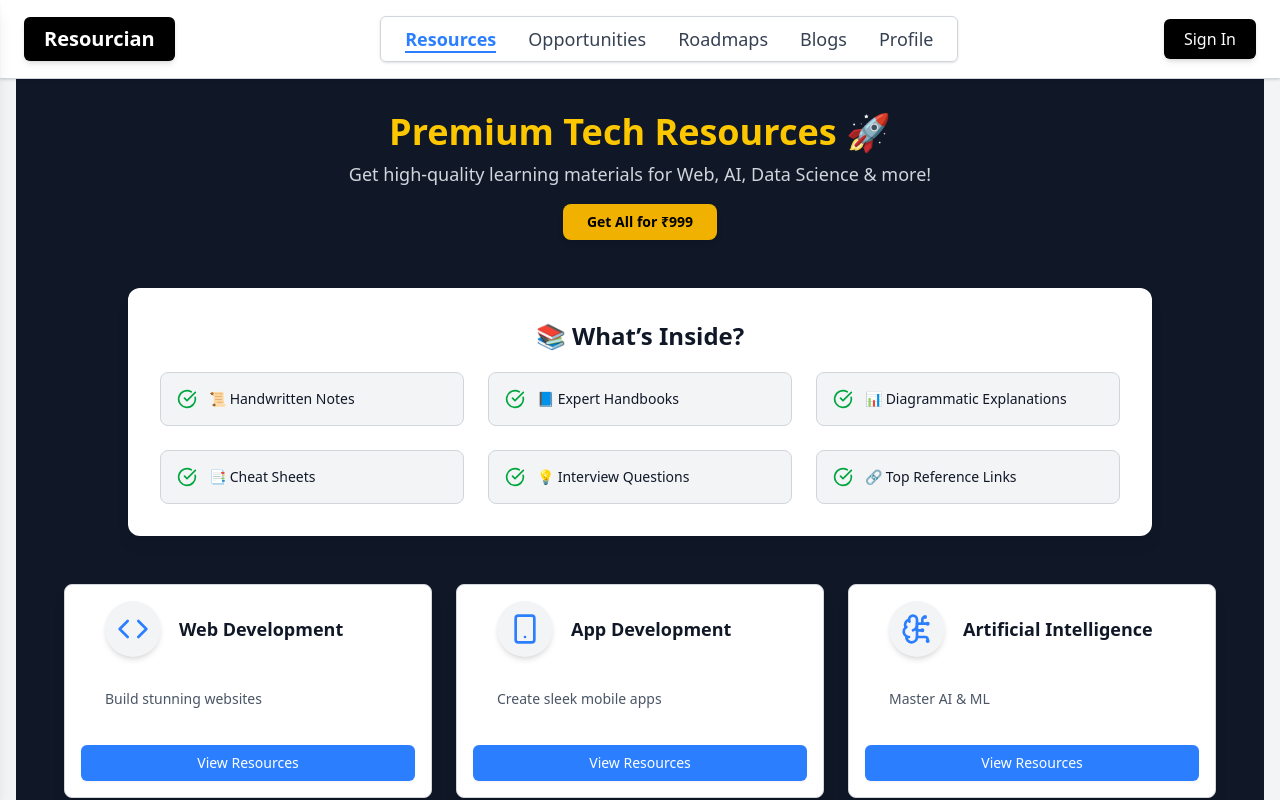
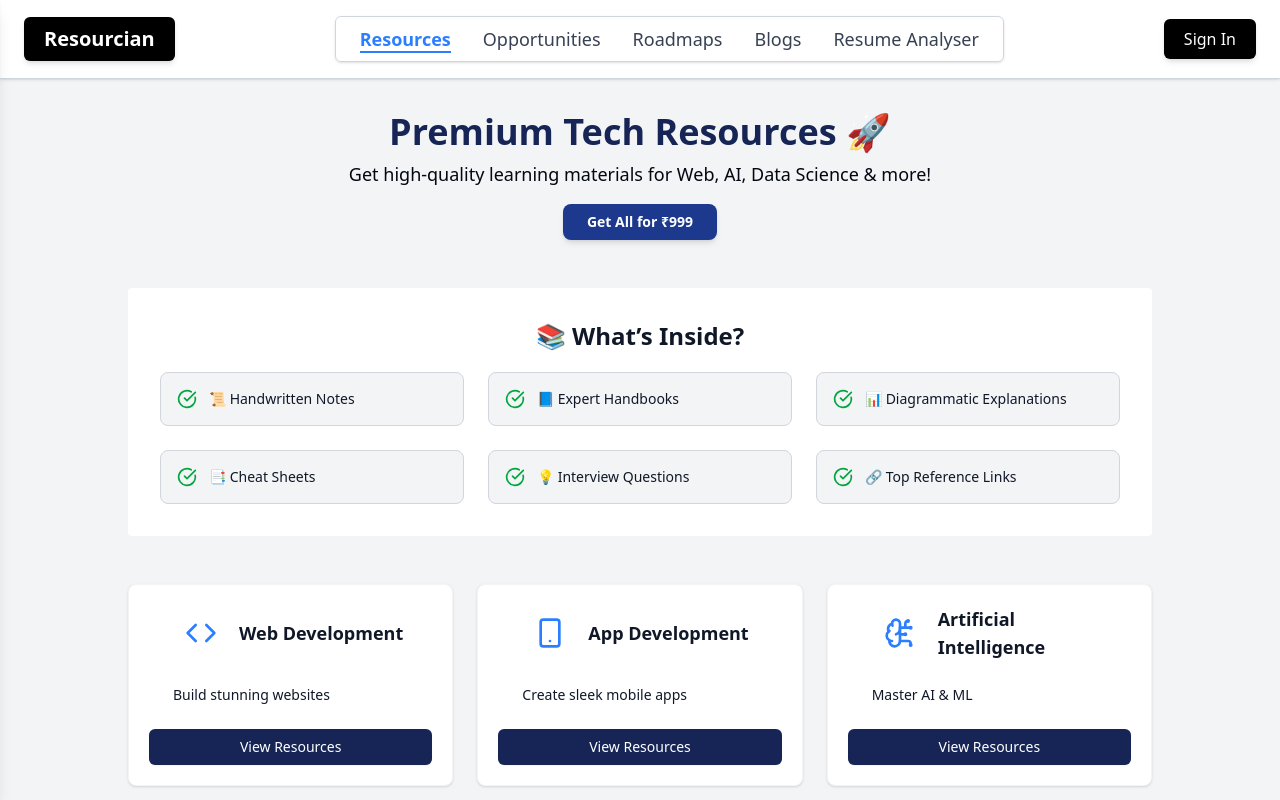
Before and after one commit to Mudavath-Giri-Naik/Resourcian, a Next.js app: page /resources in a window 1280 px wide. Shown: the top 800 px of the page. Built offline with nearby package versions, Linux system fonts and the light colour scheme.

Commit message:
Updated resource page

```diff
--- a/package.json
+++ b/package.json
@@ -23,9 +23,11 @@
     "react-dom": "^19.0.0",
     "react-icons": "^5.5.0",
     "react-simple-typewriter": "^5.0.1",
+    "react-tsparticles": "^2.12.2",
     "resourcian": "file:",
     "tailwind-merge": "^3.0.2",
-    "tailwindcss-animate": "^1.0.7"
+    "tailwindcss-animate": "^1.0.7",
+    "tsparticles": "^3.8.1"
   },
   "devDependencies": {
     "@tailwindcss/postcss": "^4.0.14",
--- a/src/app/components/Navbar.tsx
+++ b/src/app/components/Navbar.tsx
@@ -28,7 +28,7 @@ export default function Navbar() {
 
           {/* Desktop Menu - Centered */}
           <div className="hidden md:flex items-center space-x-8 border border-gray-300 px-6 py-2 rounded-md shadow-sm">
-            {["Resources", "Opportunities", "Roadmaps", "Blogs", "Profile"].map(
+            {["Resources", "Opportunities", "Roadmaps", "Blogs", "Resume Analyser"].map(
               (item) => {
                 const path = `/${item.toLowerCase().replace(/\s/g, "-")}`;
                 return (
@@ -93,7 +93,7 @@ export default function Navbar() {
         </div>
 
         <ul className="flex flex-col space-y-6 p-6 text-lg font-medium">
-          {["Resources", "Opportunities", "Roadmaps", "Blogs", "Profile"].map(
+          {["Resources", "Opportunities", "Roadmaps", "Blogs", "Resume Analyser"].map(
             (item) => {
               const path = `/${item.toLowerCase().replace(/\s/g, "-")}`;
               return (
--- a/src/app/resources/page.tsx
+++ b/src/app/resources/page.tsx
@@ -27,19 +27,19 @@ export default function ResourcesPage() {
   const router = useRouter();
 
   return (
-    <div className="min-h-screen bg-gray-900 text-white px-6 md:px-12 py-12">
+    <div className="min-h-screen border-b-indigo-50 text-white px-6 md:px-12 py-12">
 
       {/* HERO SECTION */}
       <section className="text-center mb-12">
-        <h1 className="text-4xl font-bold text-yellow-400">Premium Tech Resources 🚀</h1>
-        <p className="text-lg text-gray-300 mt-2">Get high-quality learning materials for Web, AI, Data Science & more!</p>
-        <Button className="mt-4 bg-yellow-500 hover:bg-yellow-600 text-black font-semibold px-6 py-3 rounded-lg shadow-md">
+        <h1 className="text-4xl font-bold text-blue-950">Premium Tech Resources 🚀</h1>
+        <p className="text-lg text-gray-950 mt-2">Get high-quality learning materials for Web, AI, Data Science & more!</p>
+        <Button className="mt-4 bg-blue-900 hover:bg-yellow-600 text-white font-semibold px-6 py-3 rounded-lg shadow-md">
           Get All for ₹999
         </Button>
       </section>
 
       {/* RESOURCE FEATURES SECTION */}
-      <section className="bg-white text-gray-900 shadow-lg rounded-xl p-8 max-w-5xl mx-auto mb-12">
+      <section className="bg-white text-gray-900  rounded-sm p-8 max-w-5xl mx-auto mb-12">
         <h2 className="text-2xl font-bold text-center mb-5">📚 What’s Inside?</h2>
         <div className="grid grid-cols-1 sm:grid-cols-2 md:grid-cols-3 gap-6">
           {resources.map((resource, idx) => (
@@ -55,25 +55,25 @@ export default function ResourcesPage() {
       </section>
 
       {/* COMPACT PREMIUM CARDS */}
-      <section className="grid grid-cols-1 sm:grid-cols-2 md:grid-cols-3 gap-6 max-w-6xl mx-auto">
+      <section className="grid grid-cols-1 sm:grid-cols-2 md:grid-cols-3 gap-6 max-w-5xl mx-auto">
         {domains.map((domain, index) => {
           const Icon = domain.icon;
           return (
             <Card
               key={index}
-              className="relative p-4 bg-white text-gray-900 border border-gray-300 shadow-lg rounded-lg transition hover:border-gray-600 hover:shadow-xl"
+              className="relative p-5 bg-white text-gray-900 border  border-gray-100 shadow-sm rounded-lg transition hover:border-gray-900 hover:shadow-lg"
             >
-              <CardHeader className="flex flex-row items-center space-x-3">
-                <div className="p-3 bg-gray-100 rounded-full shadow-md">
+              <CardHeader className="flex flex-row items-center space-x-1">
+                <div className="p-3 rounded-full ">
                   <Icon className="h-8 w-8 text-blue-500" />
                 </div>
                 <CardTitle className="text-lg font-semibold">{domain.name}</CardTitle>
               </CardHeader>
-              <CardContent className="text-sm text-gray-600 mt-2">
+              <CardContent className="text-sm text-gray-900 ">
                 {domain.slogan}
               </CardContent>
               <Button
-                className="mt-3 w-full bg-blue-500 hover:bg-blue-600 text-white font-medium py-2 rounded-md"
+                className=" w-full bg-blue-950 hover:bg-black text-white font-medium py-2 "
                 onClick={() => router.push(domain.link)}
               >
                 View Resources
@@ -86,7 +86,7 @@ export default function ResourcesPage() {
       {/* PRICING SECTION */}
       <div className="mt-14 text-center">
         <h2 className="text-2xl font-bold text-yellow-400">Get Everything for ₹999</h2>
-        <p className="text-lg text-gray-300 mt-2">One-time payment for lifetime access</p>
+        <p className="text-lg text-gray-950 mt-2">One-time payment for lifetime access</p>
         <Button className="mt-4 bg-green-500 hover:bg-green-600 text-white font-semibold text-lg px-6 py-3 rounded-lg shadow-md">
           Buy Now for ₹999
         </Button>
--- a/src/app/resources/web-development/javascript/page.tsx
+++ b/src/app/resources/web-development/javascript/page.tsx
@@ -23,7 +23,7 @@ const domains = [
   "Cyber Security"
 ];
 
-export default function ResourcesPage() {
+export default function javascriptPage() {
   return (
     <div className="min-h-screen bg-gray-100 p-10 flex flex-col items-center">
       <h1 className="text-4xl font-bold text-center text-gray-900 mb-6">Premium Tech Learning Resources</h1>
--- a/src/app/resources/web-development/page.tsx
+++ b/src/app/resources/web-development/page.tsx
@@ -55,25 +55,25 @@ const TechCard = ({ language, stack }: { language: string; stack: any }) => {
   const router = useRouter();
 
   return (
-    <div className="border border-gray-200 rounded-xl p-4 bg-white hover:shadow-lg transition-all duration-200 w-full max-w-[500px]">
-      <h2 className="text-base font-semibold mb-4 text-gray-900 text-center uppercase">
+    <div className="border border-gray-200 rounded-xl p-7 bg-white hover:shadow-lg transition-all duration-200 w-full max-w-[400px]">
+      <h2 className="text-2xl font-bold mb-4  text-gray-900 text-center uppercase">
         {language}
       </h2>
 
-      <div className="space-y-3">
+      <div className="space-y-1">
         {Object.entries(stack).map(([category, tools]) => (
           <div key={category} className={`${categoryColors[category].bg} rounded-lg p-2`}>
             <div className="flex items-center justify-center mb-2">
-              <span className="text-xs font-semibold text-gray-900 uppercase tracking-wide">
+              <span className="text-xs font-semibold text-gray-600 uppercase tracking-wide">
                 {category}
               </span>
             </div>
 
-            <div className="grid grid-cols-2 gap-1.5">
+            <div className="grid grid-cols-2 gap-20">
               {(tools as any[]).map((tool) => (
-                <div key={tool.name} className="flex items-center space-x-2 p-1.5 rounded-md bg-white hover:bg-gray-50 transition-colors">
+                <div key={tool.name} className="flex items-center space-x-3  p-1.5 rounded-md bg-white hover:bg-gray-50 transition-colors">
                   <tool.icon className={`w-4 h-4 ${categoryColors[category].icon}`} />
-                  <span className="text-xs font-medium text-gray-700">{tool.name}</span>
+                  <span className="text-xs font-medium text-gray-900">{tool.name}</span>
                 </div>
               ))}
             </div>
@@ -82,10 +82,10 @@ const TechCard = ({ language, stack }: { language: string; stack: any }) => {
       </div>
 
       <button
-        className="mt-4 w-full py-2 text-xs font-semibold text-white bg-gray-900 hover:bg-gray-800 rounded-lg transition-all duration-200 flex items-center justify-center space-x-1.5"
+        className="mt-4 w-full py-3 text-s font-semibold text-white bg-gray-900 hover:bg-gray-800 rounded-lg transition-all duration-200 flex items-center justify-center space-x-1.5"
         onClick={() => router.push(`/web-development/${language.toLowerCase()}`)}
       >
-        <span>Explore {language}</span>
+        <span>View Resources</span>
         <svg xmlns="http://www.w3.org/2000/svg" className="h-4 w-4" fill="none" viewBox="0 0 24 24" stroke="currentColor">
           <path strokeLinecap="round" strokeLinejoin="round" strokeWidth={2} d="M9 5l7 7-7 7" />
         </svg>
--- a/src/app/profile/page.tsx
+++ b/src/app/resume-analyser/page.tsx
@@ -1,4 +1,4 @@
-export default function ProfilePage() {
+export default function ResumeAnalyserPage() {
     const user = {
       name: "Girish",
       email: "girish@example.com",
--- /dev/null
+++ b/src/components/ui/input.tsx
@@ -0,0 +1,21 @@
+import * as React from "react"
+
+import { cn } from "@/lib/utils"
+
+function Input({ className, type, ...props }: React.ComponentProps<"input">) {
+  return (
+    <input
+      type={type}
+      data-slot="input"
+      className={cn(
+        "file:text-foreground placeholder:text-muted-foreground selection:bg-primary selection:text-primary-foreground dark:bg-input/30 border-input flex h-9 w-full min-w-0 rounded-md border bg-transparent px-3 py-1 text-base shadow-xs transition-[color,box-shadow] outline-none file:inline-flex file:h-7 file:border-0 file:bg-transparent file:text-sm file:font-medium disabled:pointer-events-none disabled:cursor-not-allowed disabled:opacity-50 md:text-sm",
+        "focus-visible:border-ring focus-visible:ring-ring/50 focus-visible:ring-[3px]",
+        "aria-invalid:ring-destructive/20 dark:aria-invalid:ring-destructive/40 aria-invalid:border-destructive",
+        className
+      )}
+      {...props}
+    />
+  )
+}
+
+export { Input }
```
Also changed, not shown: 1 other file (tests, documents, lock files or other folders).
